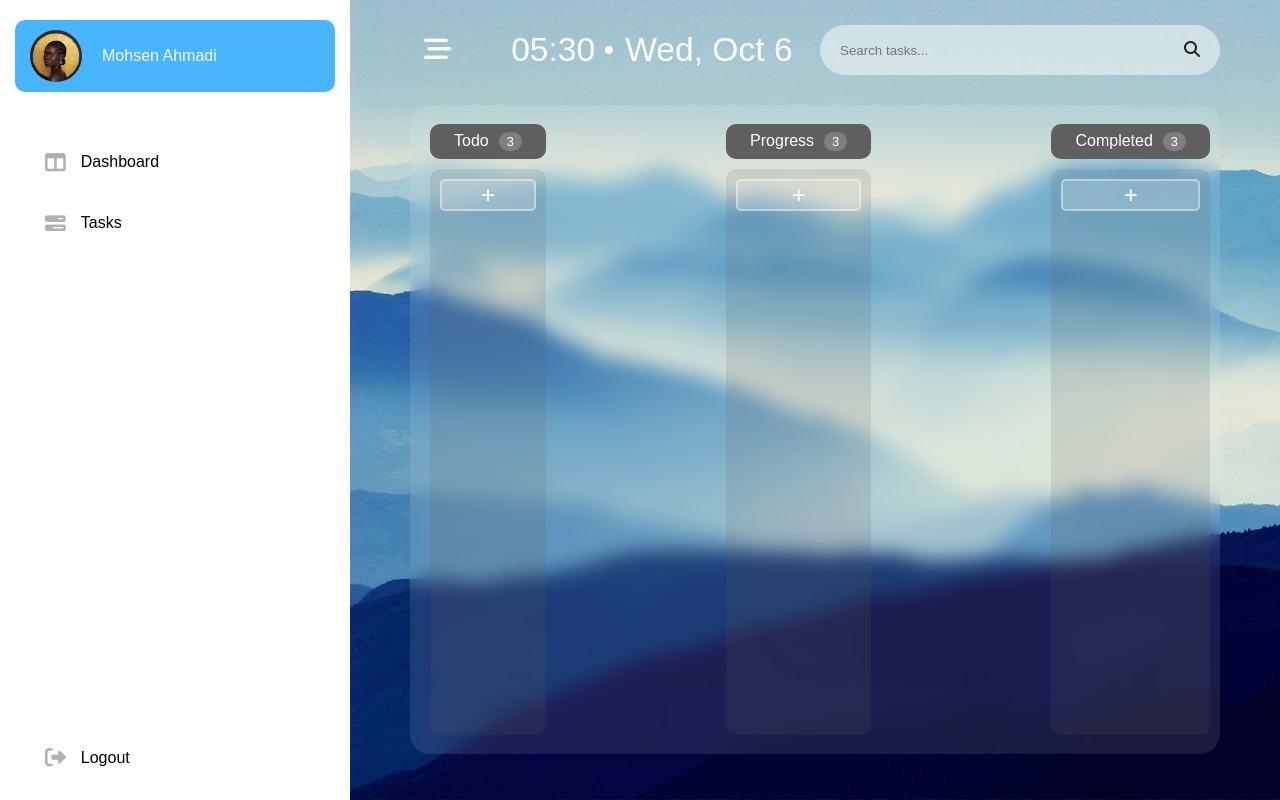
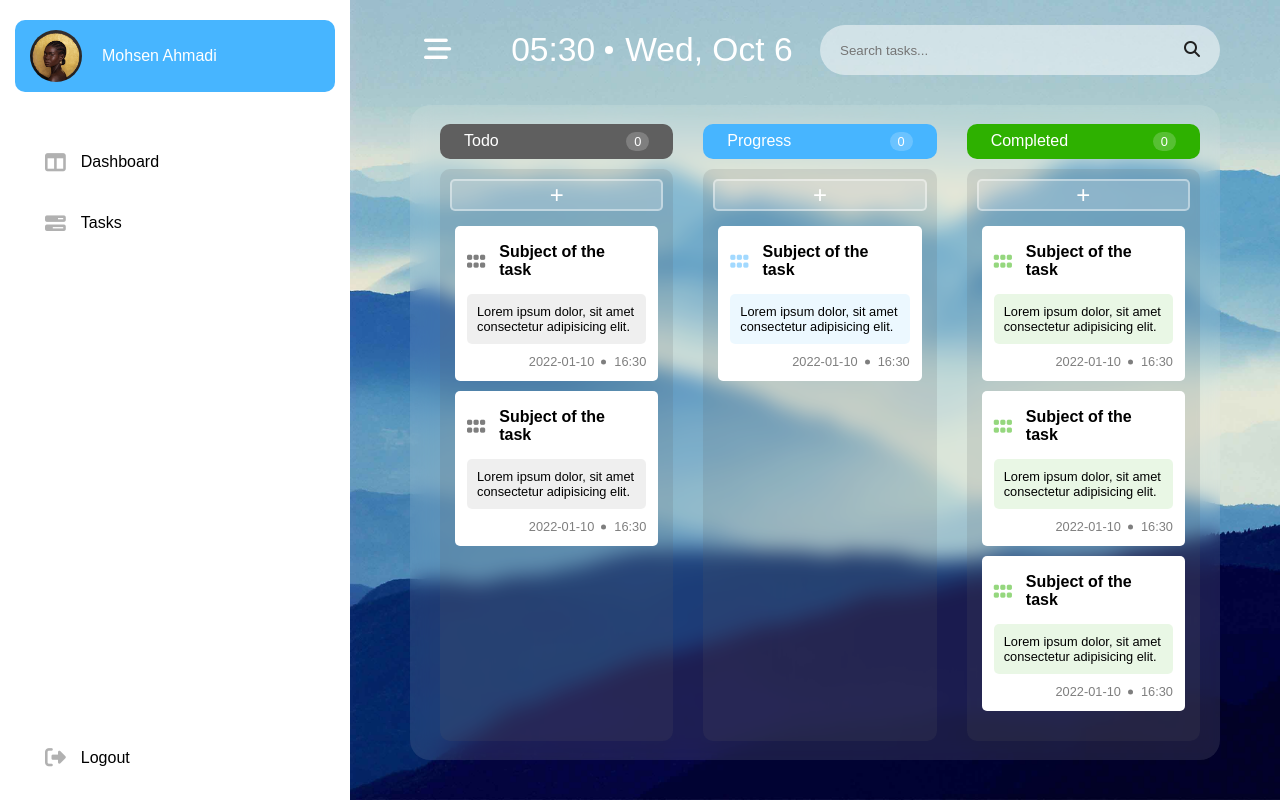
Before and after one commit to mohsen-001/itms-project, a Vue app: page /dashboard in a window 1280 px wide. Built offline with nearby package versions, Linux system fonts and the light colour scheme.

Commit message:
new features added

```diff
--- /dev/null
+++ b/src/components/Task.vue
@@ -0,0 +1,145 @@
+<template>
+    <div>
+        <div class="task-bar-item" @click.right.prevent="showMenu">
+            <div class="task-bar-item-subject">
+                <i class="fa-solid fa-grip"></i>
+                <div class="subject">Subject of the task</div>
+                <i class="fa-solid fa-up-right-from-square"></i>
+            </div>
+            <div class="task-bar-item-body">
+                Lorem ipsum dolor, sit amet consectetur adipisicing elit.
+            </div>
+            <div class="task-bar-item-date">
+                <span class="update-date">2022-01-10</span>
+                <span class="update-time">16:30</span>
+            </div>
+        </div>
+
+        <div id="right_click" :class="show_menu?'showIt':''" v-show="show_menu">
+            <ul>
+                <li>Open</li>
+                <li>Delete</li>
+                <li>Edit</li>
+            </ul>
+        </div>
+    </div>
+</template>
+
+<script>
+export default {
+    name: "task-item",
+    data() {
+        return {
+            show_menu: false,
+        }
+    },
+    methods: {
+        showMenu(){
+            this.show_menu = true;
+        }
+    }
+}
+</script>
+
+<style scoped>
+
+#right_click{
+    background-color: white;
+    display: inline-block;
+    padding: 5px 5px;
+    border-radius: 10px;
+}
+
+#right_click li {
+    list-style: none;
+    padding: 10px 30px 10px 10px;
+    border-radius: 5px;
+    cursor: pointer;
+}
+
+#right_click li:hover {
+    background-color: var(--secondary-color-hover);
+    color: var(--primary-color);
+}
+
+.showIt {
+    display: block;
+}
+.task-bar-item{
+    background-color: white;
+    border-radius: 5px;
+    padding: 12px;
+    margin: 10px 0;
+}
+
+/* .task-bar-item:last-child, .task-container .task-bar .task-bar-body .task-bar-item:first-child {
+    margin: 0 0 !important;
+} */
+
+.task-bar-item .task-bar-item-subject {
+    width: 100%;
+    display: flex;
+    align-items: center;
+    padding: 5px 0;
+}
+
+.task-bar-item .task-bar-item-subject .fa-grip {
+    font-size: 1.3rem;
+    opacity: 0.5;
+}
+
+.task-bar-item .task-bar-item-subject .fa-up-right-from-square{
+    color: var(--primary-color);
+    display: none;
+}
+
+.task-bar-item .task-bar-item-subject .subject {
+    font-size: 1rem;
+    font-weight: 600;
+    margin: 0 8px 0 14px;
+    cursor: pointer;
+}
+
+.task-bar-item .task-bar-item-subject .subject:hover .task-bar-item .task-bar-item-subject .fa-up-right-from-square{
+    display: block !important;
+}
+
+.task-bar-item .task-bar-item-body{
+    font-size: 0.8rem;
+    background-color: rgba(95, 95, 95, 0.1);
+    padding: 10px;
+    border-radius: 5px;
+    margin-top: 10px;
+}
+
+.task-bar-item .task-bar-item-date {
+    display: flex;
+    padding: 10px 0 0 0;
+}
+
+.task-bar-item .task-bar-item-date span{
+    font-size: 0.8rem;
+    opacity: 0.5;
+}
+
+.task-bar-item .task-bar-item-date .update-date {
+    margin-left: auto;
+    margin-right: 20px;
+}
+
+.task-bar-item .task-bar-item-date .update-time {
+    position: relative;
+}
+
+.task-bar-item .task-bar-item-date .update-time::before {
+    content: '';
+    width: 5px;
+    height: 5px;
+    background-color: black;
+    position: absolute;
+    border-radius: 25px;
+    top: 50%;
+    left: -13px;
+    transform: translateY(-50%);
+}
+</style>
--- a/src/components/Taskbar.vue
+++ b/src/components/Taskbar.vue
@@ -2,7 +2,7 @@
     <div>
 
 
-            <div class="task-bar">
+        <div class="task-bar" :id="task_type">
 
             <div class="task-bar-header">
                 <span>{{ task_bar_header }}</span>
@@ -16,7 +16,7 @@
                 <button class="task-bar-add">+</button>
 
                 <div class="task-bar-holder">
-
+                    <slot></slot>
                 </div>
 
             </div>
@@ -29,7 +29,7 @@
 <script>
 export default {
     name: "task-bar",
-    props: ["task_bar_header", "task_bar_count"]
+    props: ["task_bar_header", "task_bar_count", "task_type"]
 }
 </script>
 
@@ -94,9 +94,66 @@ export default {
 
 .task-bar .task-bar-body .task-bar-holder {
     width: 100%;
-    height: 63vh;
+    height: 65vh;
     overflow: auto;
     margin-top: 10px;
     padding: 5px 5px;
+
+}
+
+.task-bar .task-bar-body .task-bar-holder > * {
+    margin: 10px 0;
+}
+
+.task-bar .task-bar-body .task-bar-holder:last-child, .task-bar .task-bar-body .task-bar-holder:first-child {
+    margin: 0 0 !important;
+}
+
+
+/* inprogress-theme */
+
+#inprogress-theme .task-bar-header {
+    background-color: var(--primary-color) !important;
+}
+
+#inprogress-theme :deep(.task-bar-item-subject) .fa-grip {
+    color: var(--primary-color);
+}
+
+#inprogress-theme :deep(.task-bar-item-body) {
+    background-color: rgba(71, 181, 255, 0.1);
+}
+
+/* inprogress-theme */
+
+#done-theme .task-bar-header {
+    background-color: #2EB100 !important;
+}
+
+#done-theme :deep(.task-bar-item-subject) .fa-grip {
+    color: #2EB100;
+}
+
+#done-theme :deep(.task-bar-item-body) {
+    background-color: rgba(46, 177, 0, 0.1);
+}
+
+
+
+/* scroll bar style */
+
+::-webkit-scrollbar {
+    width: 3px;
+}
+
+::-webkit-scrollbar-track {
+    background-color: rgba(255, 255, 255, 0.1);
+    border-radius: 5px;
+    margin-left: 5px;
+}
+
+::-webkit-scrollbar-thumb {
+    background-color: rgba(255, 255, 255, 1);
+    border-radius: 5px;
 }
 </style>
--- a/src/views/Dashboard.vue
+++ b/src/views/Dashboard.vue
@@ -8,9 +8,27 @@
                 <Navbar @toggle="toggleSidebar" />
                 <div id="content">
                     <div class="task-container">
-                        <Taskbar task_bar_header="Todo" task_bar_count="3" />
-                        <Taskbar task_bar_header="Progress" task_bar_count="3" />
-                        <Taskbar task_bar_header="Completed" task_bar_count="3" />
+
+                        <!-- TODO -->
+                        <Taskbar task_bar_header="Todo" :task_bar_count="task_todo_count">
+                            <Task />
+                            <Task />
+
+                        </Taskbar>
+
+                        <!-- inprogress -->
+                        <Taskbar task_type="inprogress-theme" task_bar_header="Progress"
+                            :task_bar_count="task_progress_count">
+                            <Task />
+                        </Taskbar>
+
+                        <!-- completed -->
+                        <Taskbar task_type="done-theme" task_bar_header="Completed"
+                            :task_bar_count="task_complete_count">
+                            <Task />
+                            <Task />
+                            <Task />
+                        </Taskbar>
                     </div>
                 </div>
             </div>
@@ -22,13 +40,22 @@
 import Sidebar from '@/components/Sidebar.vue';
 import Navbar from '../components/Navbar.vue';
 import Taskbar from '../components/Taskbar.vue';
+import Task from '../components/Task.vue';
 
 export default {
     name: "Dashboard-page",
+    data() {
+        return {
+            task_todo_count: '0',
+            task_progress_count: '0',
+            task_complete_count: '0',
+        }
+    },
     components: {
         Sidebar,
         Navbar,
         Taskbar,
+        Task,
     },
     methods: {
         toggleSidebar() {
@@ -73,4 +100,9 @@ export default {
     justify-content: space-between;
     margin-top: 25px;
 }
+
+.task-container>* {
+    flex: 1;
+    margin: 0 10px;
+}
 </style>
```
Lines whose indentation alone changed are shown as unchanged.
